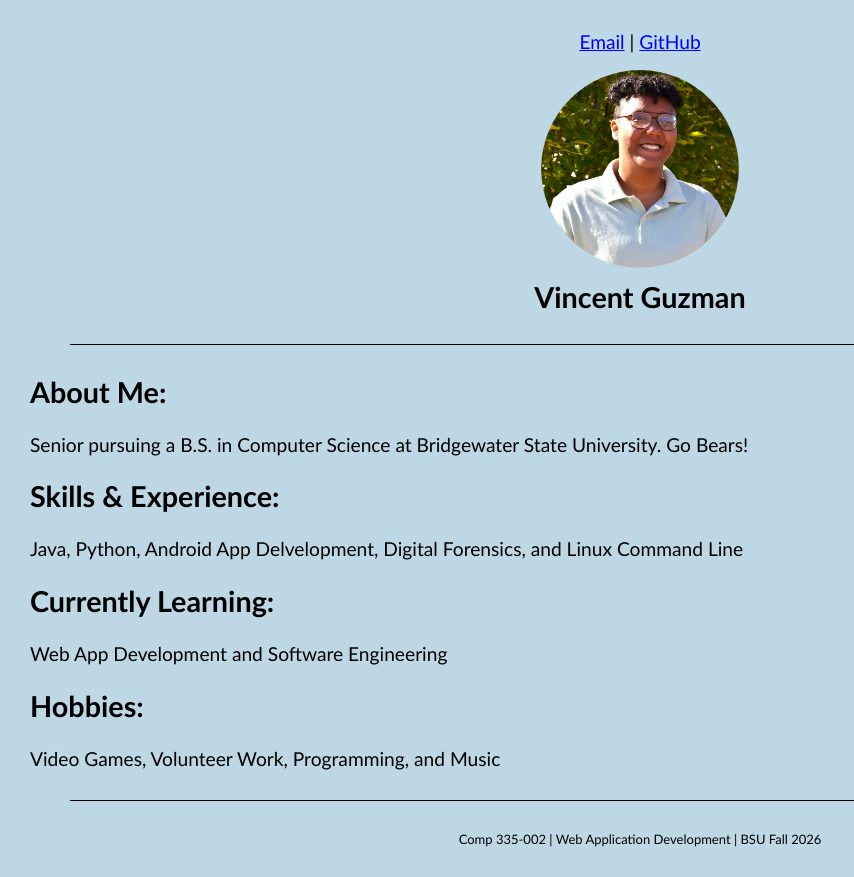
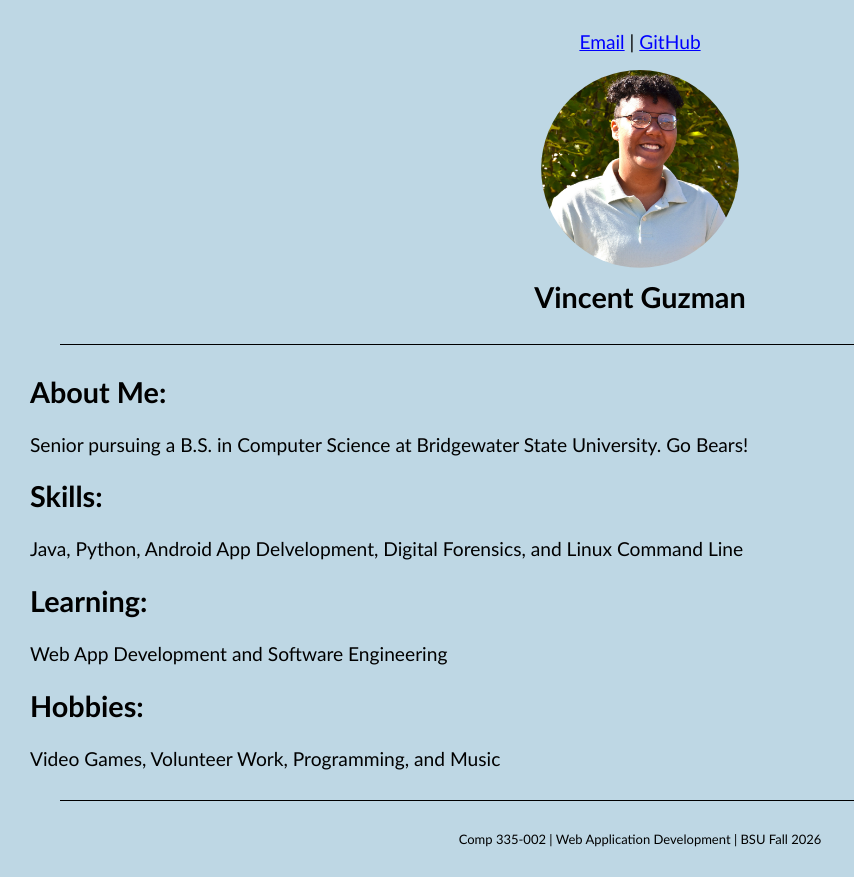
Before and after one commit to vinguz/vinguz.github.io, a plain HTML site: page index.html in a window 1280 px wide. Shown: the whole page, without its empty margins (0-854 px from the left). Drawn offline with Linux system fonts and the light colour scheme.

Commit message:
Edit body section

```diff
--- a/index.html
+++ b/index.html
@@ -26,17 +26,14 @@
 		<p>
 			Senior pursuing a B.S. in Computer Science at Bridgewater State University. Go Bears!
 		</p>
-        <h2>Skills & Experience: </h2>
+        <h2>Skills: </h2>
 		<p>
-            Java,
-			Python,
-            Android App Delvelopment,
-            Digital Forensics, and
-            Linux Command Line
+            Java, Python, Android App Delvelopment,
+            Digital Forensics, and Linux Command Line
 		</p>
 
 		</article>
-        <article> <h2>Currently Learning:</h2>
+        <article> <h2>Learning:</h2>
         <p> Web App Development and Software Engineering
         </p> </article>
 
--- a/main.css
+++ b/main.css
@@ -33,7 +33,7 @@ body {
 }
 
 .line {
-    margin: 30px 40px;
+    margin: 30px 30px;
     border-top: 1px solid black;
     display:block;
         }
```
